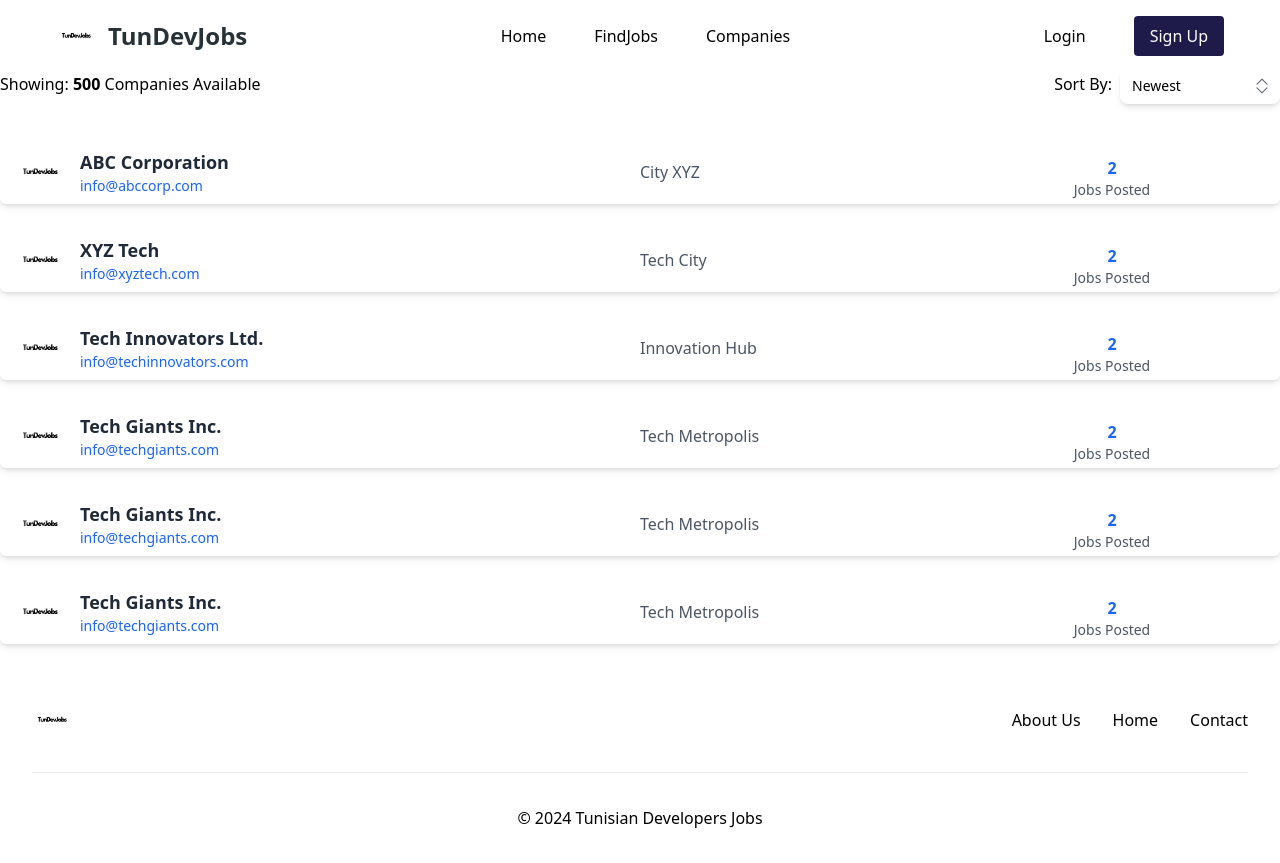
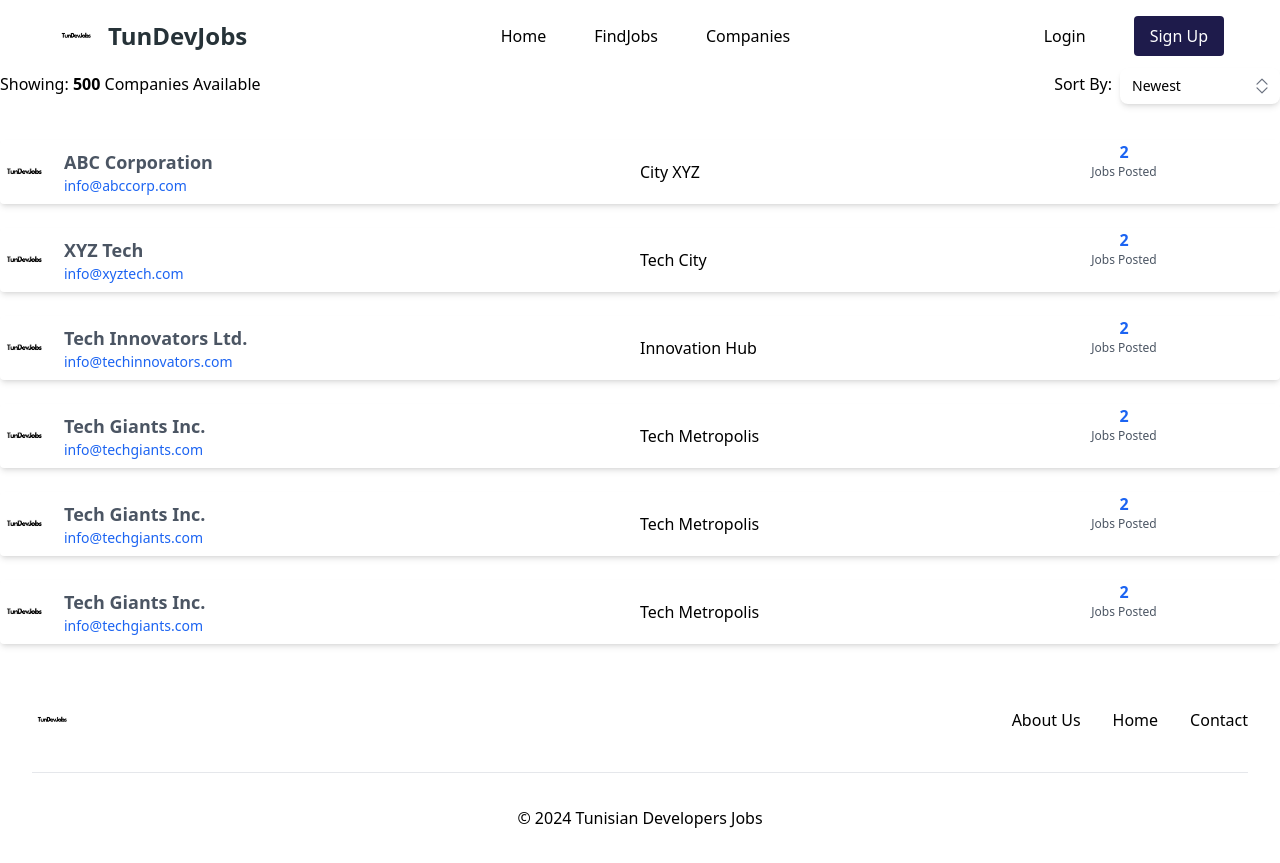
Before and after one commit to Byakkuya/TunDevJob, a React (Create React App) app: page /Companies in a window 1280 px wide. Built offline with nearby package versions, Linux system fonts and the light colour scheme.

Commit message:
Revert "adjust the the JobCard and CompanyCard"
This reverts commit df2eccd5096f34e48859455e5136ba2d39293724.

```diff
--- a/src/components/CompanyCard.tsx
+++ b/src/components/CompanyCard.tsx
@@ -8,33 +8,34 @@ interface CompanyCardProps {
 
 const CompanyCard: React.FC<CompanyCardProps> = ({ cmp }) => {
     return (
-        <div className="w-full h-16 flex gap-4 items-center justify-between bg-white shadow-md rounded-md p-4 transition-transform transform hover:scale-105">
-            <div className="w-3/4 md:w-2/4 flex gap-4 items-center">
+        <div className='w-full h-16 flex gap-4 items-center justify-between bg-white shadow-md rounded'>
+            <div className='w-3/4 md:w-2/4 flex gap-4 items-center'>
                 <Link to={`/company-profile/${cmp?._id}`}>
                     <img
                         src={cmp?.profileUrl}
                         alt={cmp?.name}
-                        className="w-12 h-12 rounded-full"
+                        className='w-8 md:w-12 h-8 md:h-12 rounded'
                     />
                 </Link>
-                <div className="flex flex-col">
+                <div className='h-full flex flex-col'>
                     <Link
                         to={`/company-profile/${cmp?._id}`}
-                        className="text-lg font-semibold text-gray-800 hover:text-blue-600 truncate"
+                        className='text-base md:text-lg font-semibold text-gray-600 truncate'
                     >
                         {cmp?.name}
                     </Link>
-                    <span className="text-sm text-blue-600">{cmp?.email}</span>
+                    <span className='text-sm text-blue-600'>{cmp?.email}</span>
                 </div>
             </div>
 
-            <div className="hidden w-1/4 h-full md:flex items-center">
-                <p className="text-base text-start text-gray-600 truncate">{cmp?.location}</p>
+            <div className='hidden w-1/4 h-full md:flex items-center'>
+                <p className='text-base text-start'>{cmp?.location}</p>
             </div>
 
-            <div className="w-1/4 h-full flex flex-col items-center">
-                <p className="text-blue-600 font-semibold">{cmp?.jobPosts?.length}</p>
-                <span className="text-xs md:text-sm font-normal text-gray-600">
+            <div className='w-1/4 h-full flex flex-col items-center'>
+                {/* Assuming jobPosts is a property of Company type */}
+                <p className='text-blue-600 font-semibold'>{cmp?.jobPosts?.length}</p>
+                <span className='text-xs md:base font-normal text-gray-600'>
           Jobs Posted
         </span>
             </div>
--- a/src/components/JobCard.tsx
+++ b/src/components/JobCard.tsx
@@ -10,32 +10,39 @@ interface JobCardProps {
 const JobCard: React.FC<JobCardProps> = ({ job }) => {
     return (
         <Link to={`/job-detail/${job?.id}`}>
-            <div className="w-full md:w-[16rem] 2xl:w-[18rem] h-[16rem] md:h-[18rem] bg-white flex flex-col justify-between shadow-lg rounded-lg px-3 py-5 transition-transform transform hover:scale-105">
-                <div className="flex gap-3">
+            <div
+                className='w-full md:w-[16rem] 2xl:w-[18rem] h-[16rem] md:h-[18rem] bg-white flex flex-col justify-between shadow-lg
+                rounded-md px-3 py-5 '
+            >
+                <div className='flex gap-3'>
                     <img
                         src={job?.Company?.profileUrl} // Assuming profileUrl is in your Company type
                         alt={job?.Company?.name}
-                        className="w-14 h-14 rounded-full"
+                        className='w-14 h-14'
                     />
 
-                    <div className="flex flex-col">
-                        <p className="text-lg font-semibold truncate">{job?.jobTitle}</p>
-                        <span className="flex items-center gap-2 text-gray-500 text-sm">
-              <GoLocation className="text-slate-900" />
+                    <div className=''>
+                        <p className='text-lg font-semibold truncate'>{job?.jobTitle}</p>
+                        <span className='flex gap-2 items-center'>
+              <GoLocation className='text-slate-900 text-sm' />
                             {job?.location}
             </span>
                     </div>
                 </div>
 
-                <div className="py-3">
-                    <p className="text-sm">{job?.detail[0]?.description?.slice(0, 150) + "..."}</p>
+                <div className='py-3'>
+                    <p className='text-sm'>
+                        {job?.detail[0]?.description?.slice(0, 150) + "..."}
+                    </p>
                 </div>
 
-                <div className="flex items-center justify-between">
-                    <p className="bg-[#1d4fd826] text-[#1d4fd8] py-0.5 px-1.5 rounded font-semibold text-sm">
+                <div className='flex items-center justify-between'>
+                    <p className='bg-[#1d4fd826] text-[#1d4fd8] py-0.5 px-1.5 rounded font-semibold text-sm'>
                         {job?.jobType}
                     </p>
-                    <span className="text-gray-500 text-sm">{moment(job?.created_at).fromNow()}</span>
+                       <span className='text-gray-500 text-sm'>
+            {moment(job?.created_at).fromNow()}
+          </span>
                 </div>
             </div>
         </Link>
```
